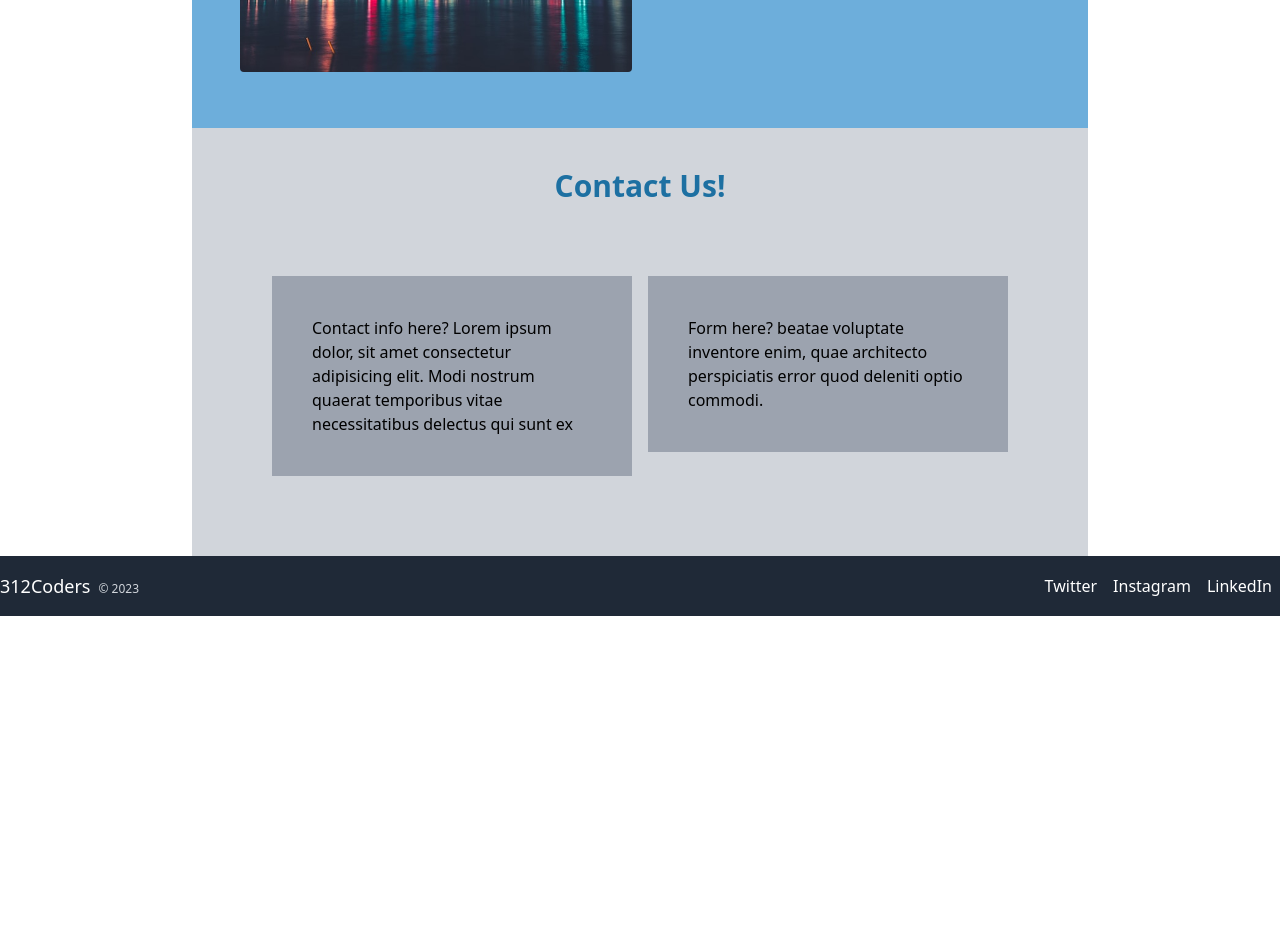
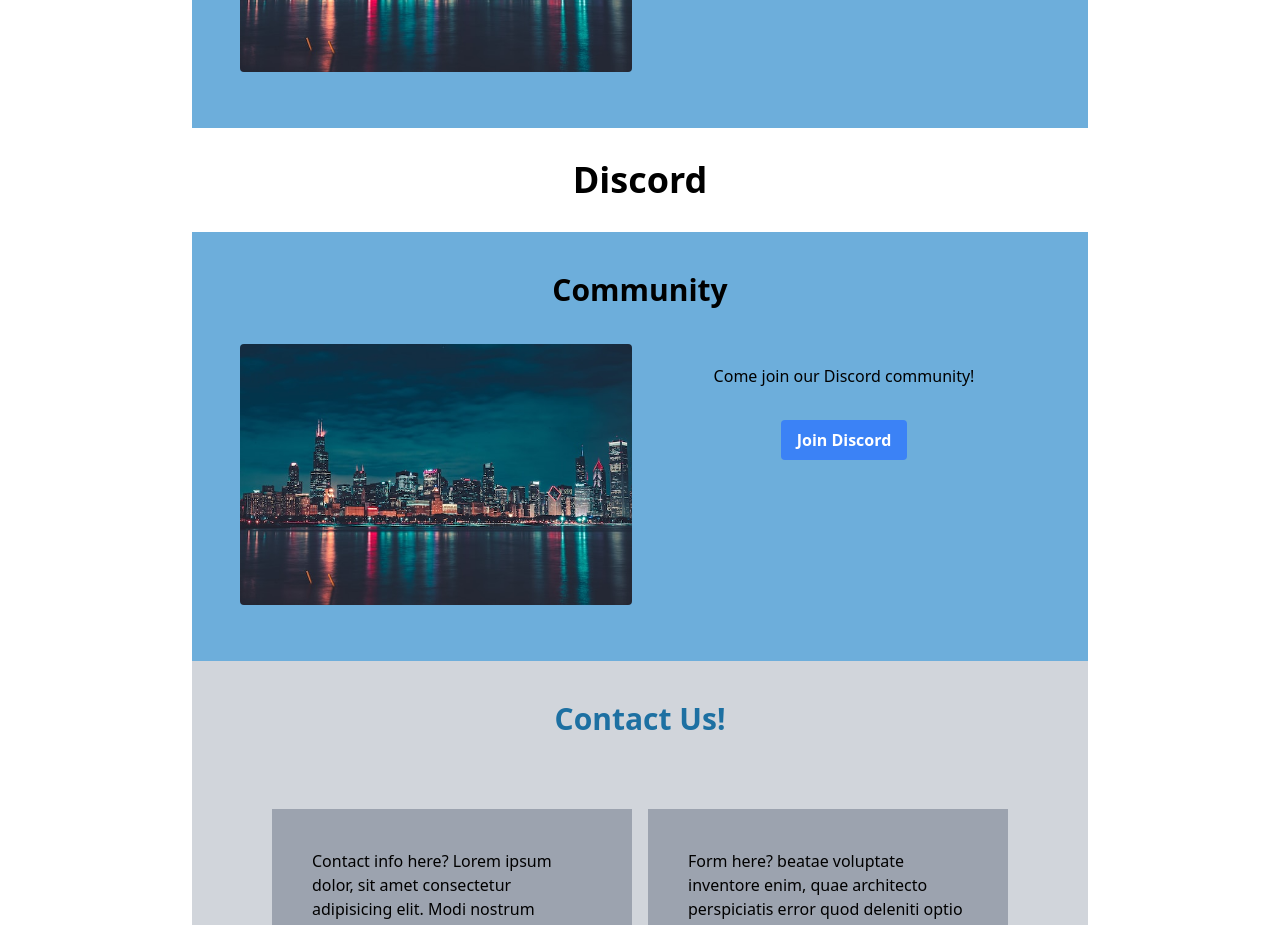
Before and after one commit to 312coders/312coders, a React (Vite) app in the folder frontend/: page / in a window 1280 px wide. Shown: the part 2080-3005 px from the top of the page. Before the commit the page ends 2696 px from the top, so only its background shows below. Built offline with nearby package versions, Linux system fonts and the light colour scheme.

Commit message:
Discord Section: Added discord section to homepage

```diff
--- a/frontend/src/components/Discord.jsx
+++ b/frontend/src/components/Discord.jsx
@@ -1,13 +1,21 @@
 function Discord() {
   return (
     <>
+      <h1 className="text-4xl font-bold text-center py-8">Discord</h1>
       <div className="bg-light-blue py-10 px-8 max-w-4xl m-auto">
         <h3 className="text-center font-semibold text-3xl pb-5">Community</h3>
         <div className="column-1 md:columns-2 p-4">
-            <img src="/skyline.jpg" className="block object-scale-down rounded" />
+          <img src="/skyline.jpg" className="block object-scale-down rounded" alt="Skyline" />
           <p className="text-center m-3 p-5">
-             Come join our discord community!
+            Come join our Discord community!
           </p>
+          <div className="text-center">
+            <a href="https://discord.com/invite/YOUR_INVITE_LINK" target="_blank" rel="noopener noreferrer">
+              <button className="bg-blue-500 hover:bg-blue-700 text-white font-bold py-2 px-4 rounded">
+                Join Discord
+              </button>
+            </a>
+          </div>
         </div>
       </div>
     </>
--- a/frontend/src/components/Home.jsx
+++ b/frontend/src/components/Home.jsx
@@ -1,4 +1,5 @@
 import About from "./About";
+import Discord from "./Discord";
 import Community from "./Community";
 import Contact from "./Contact";
 
@@ -15,6 +16,7 @@ function Home() {
       </div>
       <About />
       <Community />
+      <Discord />
       <Contact />
     </>
   );
```
Lines whose indentation alone changed are shown as unchanged.
